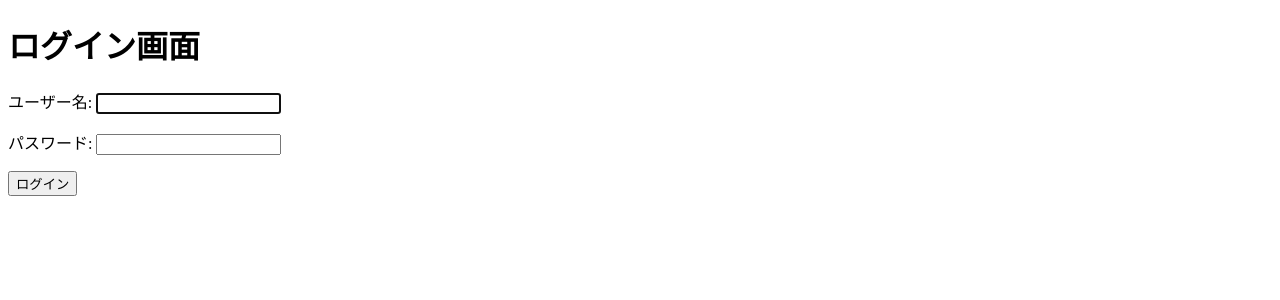
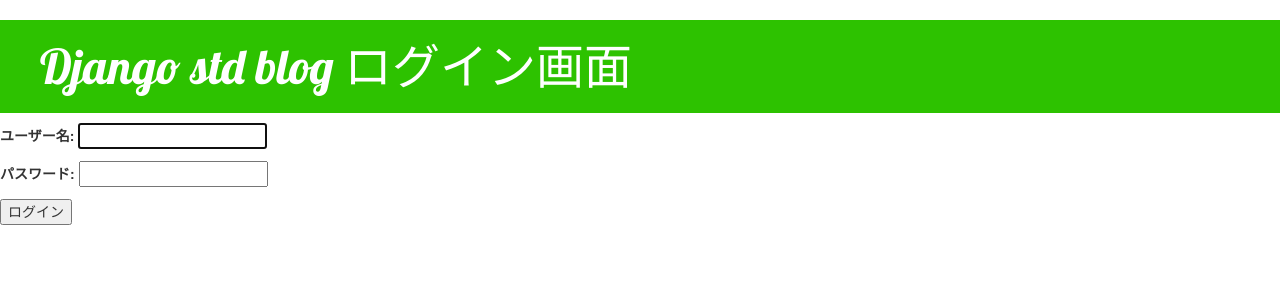
Before and after one commit to soichichi/my-first-blog, a Django app: page /login/ in a window 1280 px wide. Shown: the top 300 px of the page. Run offline with Django 3.2, Linux system fonts and the light colour scheme; some libraries are stand-ins or nearby versions.

Commit message:
ログインページのための修正と追加

```diff
--- a/blog/static/css/blog.css
+++ b/blog/static/css/blog.css
@@ -1,4 +1,4 @@
-h1 a, h2 a {
+h1 a, h3 a {
     color: #C25100;
     font-family: 'Lobster';
 }
@@ -50,6 +50,6 @@
     margin-bottom: 70px;
 }
 
-.post h2 a, .post h2 a:visited {
+.post h3 a, .post h3 a:visited {
     color: #000000;
 }
--- /dev/null
+++ b/blog/static/css/login.css
@@ -0,0 +1,7 @@
+h1 {
+    color:#ffffff;
+    background-color: #2dc200;
+    font-family: 'Lobster';
+    font-size: 36pt;
+    padding: 20px 20px 20px 40px;
+}
--- a/blog/templates/blog/login.html
+++ b/blog/templates/blog/login.html
@@ -4,10 +4,13 @@
   <head>
     <meta charset="utf-8">
     <title>Django std blog　ログインページ</title>
-    <link rel="stylesheet" href=>
+    <link href="//fonts.googleapis.com/css?family=Lobster&subset=latin,latin-ext" rel="stylesheet" type="text/css">
+    <link rel="stylesheet" href="//maxcdn.bootstrapcdn.com/bootstrap/3.2.0/css/bootstrap.min.css">
+    <link rel="stylesheet" href="//maxcdn.bootstrapcdn.com/bootstrap/3.2.0/css/bootstrap-theme.min.css">
+    <link rel="stylesheet" href="{% static 'css/login.css' %}">
   </head>
   <body>
-    <h1>ログイン画面</h1>
+    <h1>Django std blog ログイン画面</h1>
     <form action='' method='POST'>
 
     {% csrf_token %}
```
Also changed, not shown: blog/templates/blog/base.html (+10 -1 lines).
